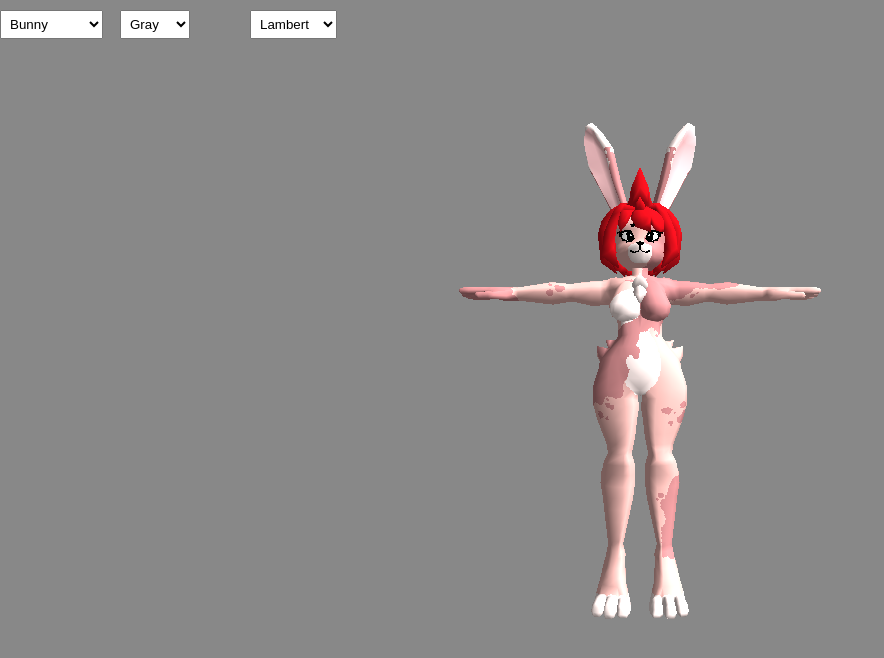
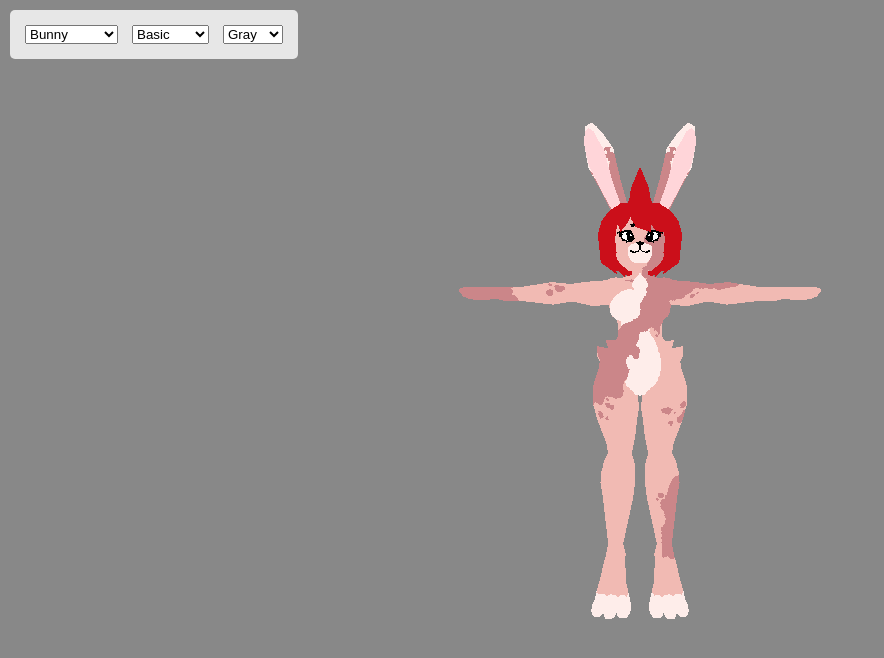
Before and after one commit to jigglesfw/jigglesfw.github.io, a plain HTML site: page model-viewer.html in a window 1280 px wide. Shown: the whole page, without its empty margins (0-884 px from the left). Drawn offline with nearby package versions, Linux system fonts and the light colour scheme.

Commit message:
Update model-viewer.html

```diff
--- a/model-viewer.html
+++ b/model-viewer.html
@@ -7,37 +7,30 @@
     <style>
         body {
             margin: 0;
+            overflow: hidden; /* Prevent scrollbars */
         }
 
         canvas {
             display: block;
         }
 
-        #backgroundSelector, #selectedModel, #shadingTypeSelector {
+        #controls {
             position: absolute;
             top: 10px;
-            z-index: 100;
-            padding: 5px;
+            left: 10px;
+            z-index: 10;
+            background: rgba(255, 255, 255, 0.8); /* Slightly transparent background */
+            padding: 10px;
+            border-radius: 5px;
         }
 
-        #backgroundSelector {
-            left: 120px;
-        }
-
-        #shadingTypeSelector {
-            left: 250px;
+        select {
+            margin: 5px;
         }
     </style>
 </head>
 <body>
-    <select id="backgroundSelector">
-        <option value="0x888888" selected>Gray</option>
-        <option value="0x000000">Black</option>
-        <option value="0xFFFFFF">White</option>
-        <option value="0xFF0000">Red</option>
-        <option value="0x00FF00">Green</option>
-        <option value="0x0000FF">Blue</option>
-    </select>
+    <div id="controls">
 
         <select id="selectedModel">
             <option value="Bunny">Bunny</option>
@@ -49,12 +42,25 @@
         </select>
 
         <select id="shadingTypeSelector">
-        <option value="Lambert" selected>Lambert</option>
-        <option value="Basic">Basic</option>
+
+            <option value="Basic" selected>Basic</option>
+            <option value="Lambert">Lambert</option>
             <option value="Phong">Phong</option>
             <option value="Standard">Standard</option>
             <option value="Toon">Toon</option>
         </select>
+
+        <select id="backgroundSelector">
+            <option value="0x888888" selected>Gray</option>
+            <option value="0x000000">Black</option>
+            <option value="0xFFFFFF">White</option>
+            <option value="0xFF0000">Red</option>
+            <option value="0x00FF00">Green</option>
+            <option value="0x0000FF">Blue</option>
+        </select>
+
+
+    </div>
 
     <script src="https://cdnjs.cloudflare.com/ajax/libs/three.js/r128/three.min.js"></script>
     <script src="https://cdn.jsdelivr.net/gh/mrdoob/three.js@r128/examples/js/loaders/MTLLoader.js"></script>
@@ -81,7 +87,7 @@
         var ambientLight = new THREE.AmbientLight(0xffffff, 1); // Increased intensity
         scene.add(ambientLight);
 
-        var currentShadingType = 'Lambert';
+        var currentShadingType = 'Basic';
 
         function getMaterial(originalMaterial, shadingType) {
             var newMaterial;
```
Lines whose indentation alone changed are shown as unchanged.
